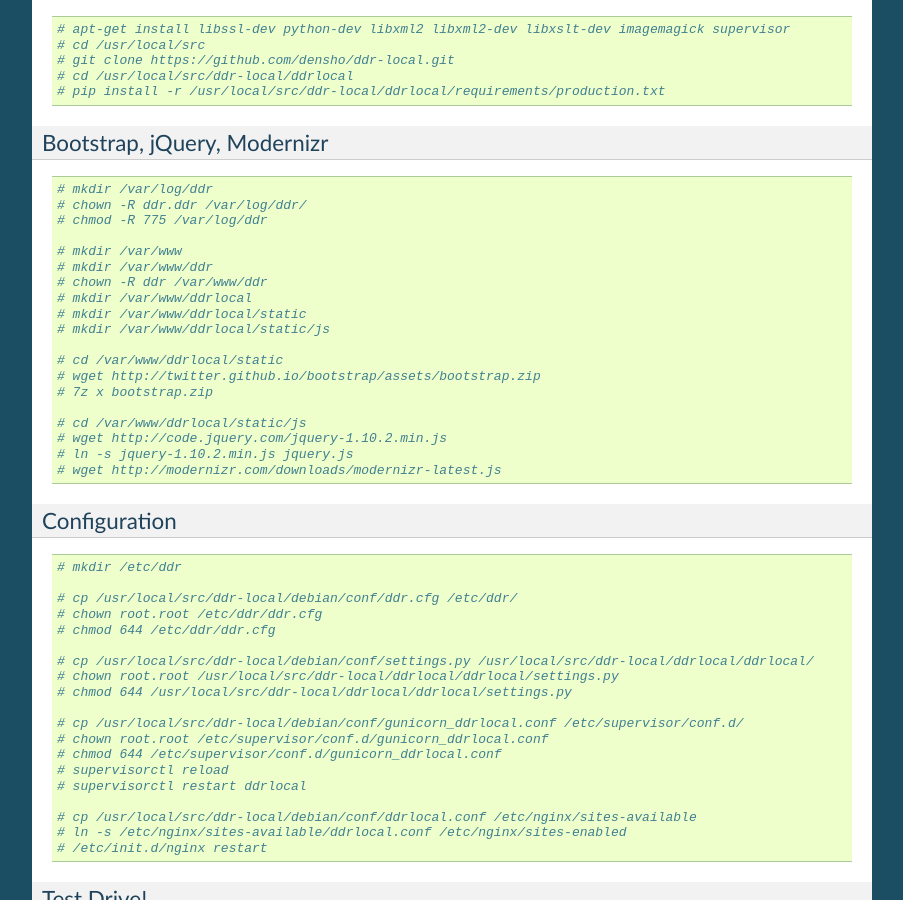
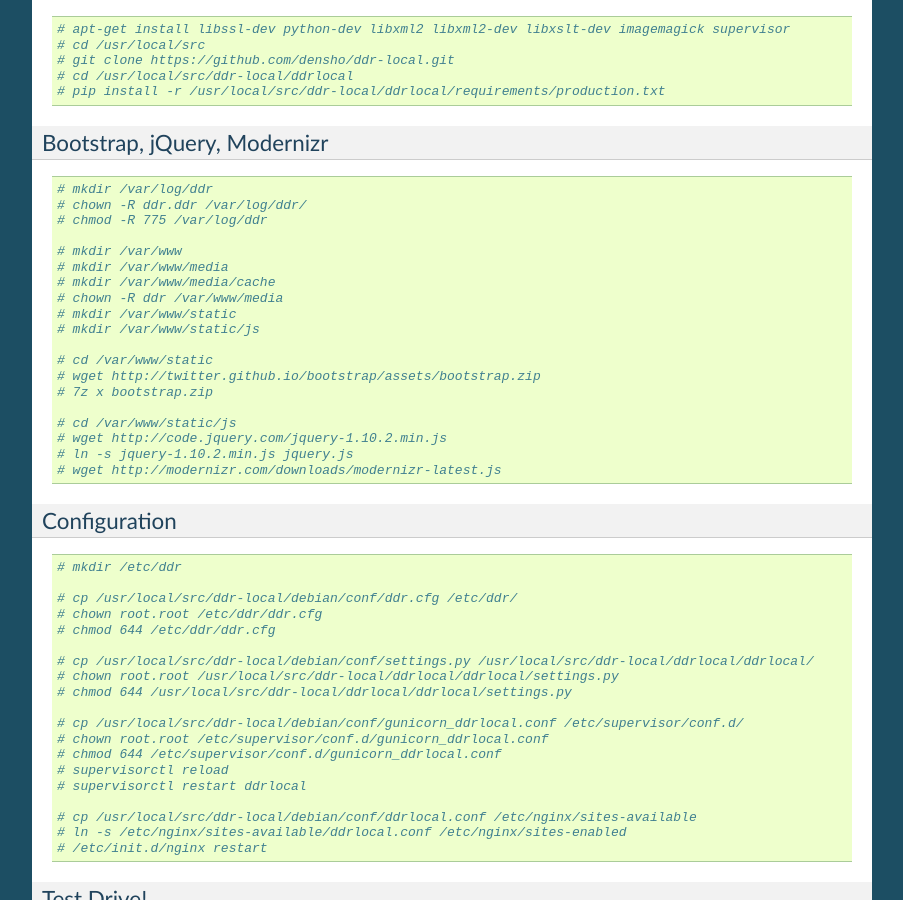
Before and after one commit to denshoproject/ddr-manual, a Sphinx documentation site: the page built from source/admins/setup-workstation.rst, in a window 1280 px wide and 900 px high, scrolled down 6541 px. Shown: the whole window, without its empty margins (198-1101 px from the left). Built offline with Sphinx 7.4.7, drawn with Linux system fonts in a browser that asks for light colours; pages that are not in the unit, such as notebooks, are missing from menus.

Commit message:
change paths to fit changes in ddr-local c30499934a

```diff
--- a/source/admins/setup-workstation.rst
+++ b/source/admins/setup-workstation.rst
@@ -429,17 +429,17 @@ Bootstrap, jQuery, Modernizr
     # chmod -R 775 /var/log/ddr
 
     # mkdir /var/www
-    # mkdir /var/www/ddr
-    # chown -R ddr /var/www/ddr
-    # mkdir /var/www/ddrlocal
-    # mkdir /var/www/ddrlocal/static
-    # mkdir /var/www/ddrlocal/static/js
+    # mkdir /var/www/media
+    # mkdir /var/www/media/cache
+    # chown -R ddr /var/www/media
+    # mkdir /var/www/static
+    # mkdir /var/www/static/js
 
-    # cd /var/www/ddrlocal/static
+    # cd /var/www/static
     # wget http://twitter.github.io/bootstrap/assets/bootstrap.zip
     # 7z x bootstrap.zip
 
-    # cd /var/www/ddrlocal/static/js
+    # cd /var/www/static/js
     # wget http://code.jquery.com/jquery-1.10.2.min.js
     # ln -s jquery-1.10.2.min.js jquery.js
     # wget http://modernizr.com/downloads/modernizr-latest.js
```
